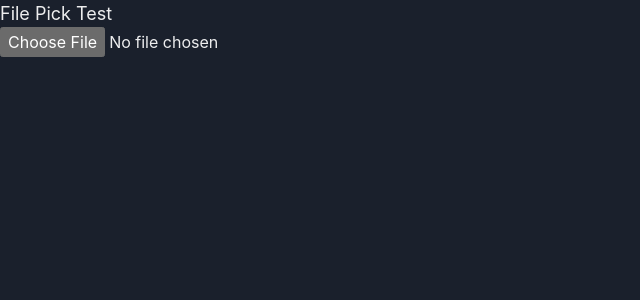
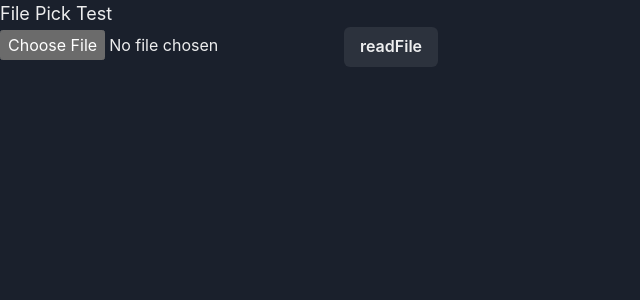
Before and after one commit to datt16/photon, a Next.js app: page /fake in a window 1280 px wide. Shown: the top 300 px of the page, without its empty margins (0-640 px from the left). Built offline with nearby package versions, Linux system fonts and the light colour scheme.

Commit message:
filePickerAPIPAPI試した

```diff
--- /dev/null
+++ b/features/experimental/hooks/useFileHandler.js
@@ -0,0 +1,18 @@
+import { useState } from "react"
+
+const useFileHandler = () => {
+
+    const [file, setFile] = useState()
+    let fileHandle
+
+    const readFile = async () => {
+        [fileHandle] = await window.showOpenFilePicker()
+        const file = await fileHandle.getFile()
+        const fileContents = await file.text()
+        setFile(fileContents)
+    }
+
+    return { readFile, file }
+}
+
+export default useFileHandler
--- a/pages/fake/index.tsx
+++ b/pages/fake/index.tsx
@@ -1,6 +1,8 @@
-import { Text } from "@chakra-ui/react"
+import { Button, Text } from "@chakra-ui/react"
 import Image from "next/image"
 import { ChangeEventHandler, useState } from "react"
+
+import useFileHandler from "../../features/experimental/hooks/useFileHandler"
 
 const useFile = () => {
   const [fileURL, setFileURL] = useState<string>()
@@ -12,16 +14,21 @@ const useFile = () => {
     setFileURL(url)
     setFileName(files[0].name)
   }
-  console.log(fileURL)
   return { handleFiles, fileURL, fileName }
 }
 
 const Page = () => {
   const { handleFiles, fileURL } = useFile()
+  const { readFile, file } = useFileHandler()
+
   return (
     <>
       <Text fontSize={"lg"}>File Pick Test</Text>
       <input type={"file"} onChange={handleFiles} />
+
+      <Button onClick={readFile}>readFile</Button>
+
+      <p>{file}</p>
     </>
   )
 }
```
